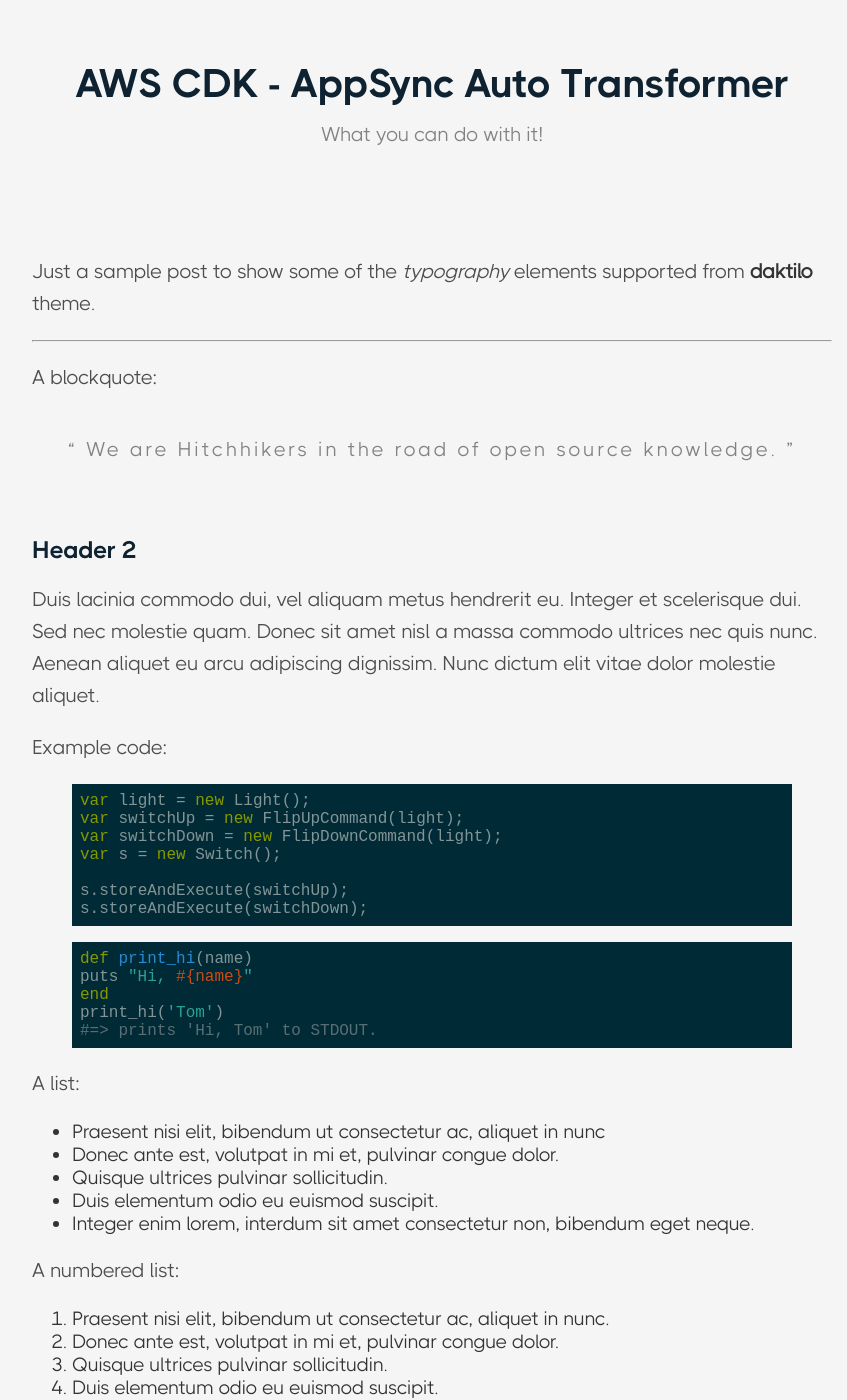
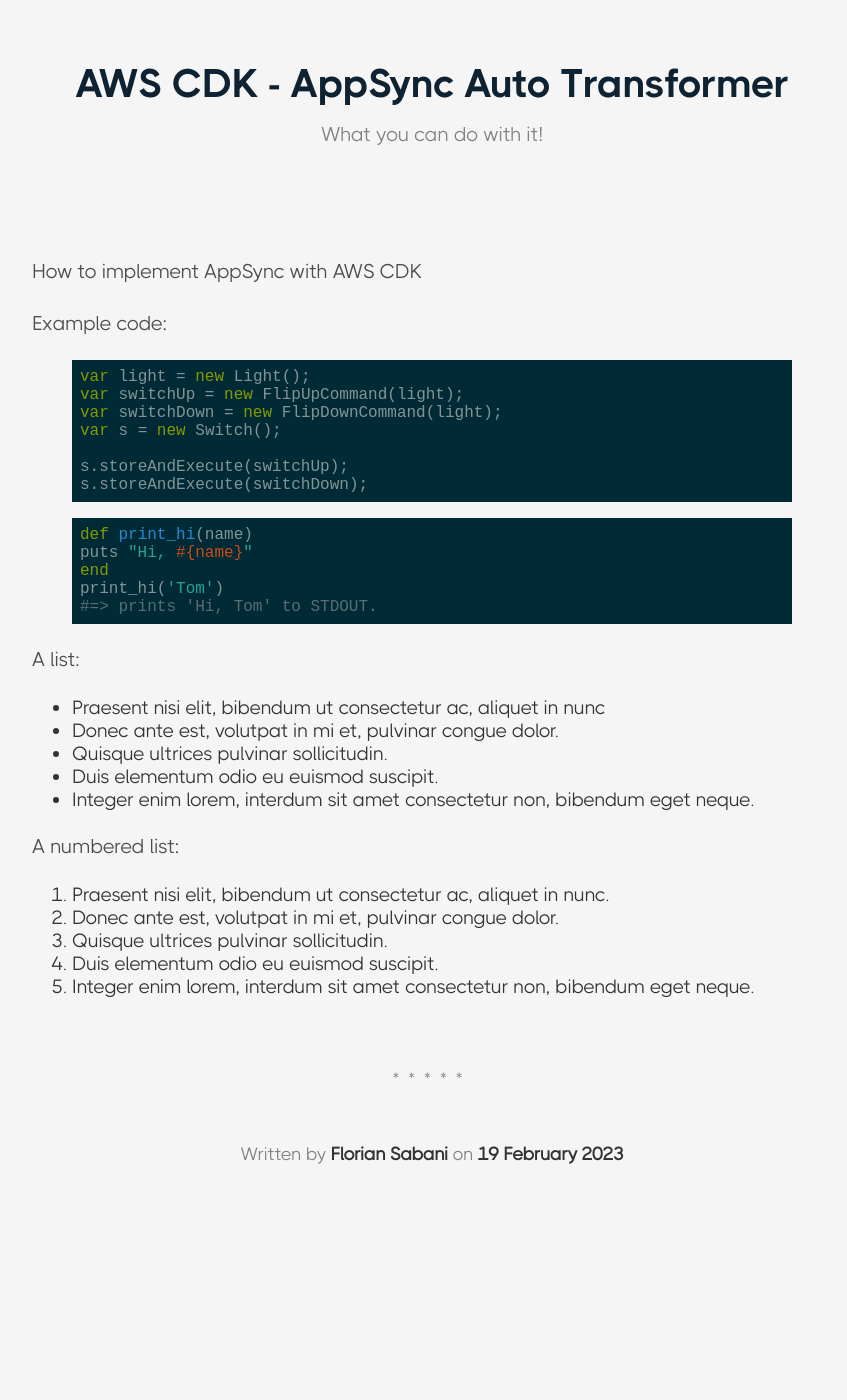
Before and after one commit to fl0wo/fl0wo.github.io, a Jekyll site: the page built from _posts/2023-02-18-aws-app-sync-auto-transformer.markdown, in a window 1280 px wide and 1400 px high, scrolled down 456 px. Shown: the whole window, without its empty margins (208-1055 px from the left). Built offline with Jekyll 4.4.1, drawn with Linux system fonts in a browser that asks for light colours; after the commit the page ends 1722 px from its top, so only the background shows below that; some of the changed text lies outside the part shown.

Commit message:
Updated sequences

```diff
--- a/_posts/2023-02-18-aws-app-sync-auto-transformer.markdown
+++ b/_posts/2023-02-18-aws-app-sync-auto-transformer.markdown
@@ -6,19 +6,8 @@
 categories: [tools]
 ---
 
-Just a sample post to show some of the *typography* elements supported from
-**daktilo** theme.
 
-___
-
-A blockquote:
-
-> We are Hitchhikers in the road of open source knowledge.
-
-## Header 2
-
-Duis lacinia commodo dui, vel aliquam metus hendrerit eu. Integer et scelerisque dui. Sed nec molestie quam. Donec sit amet nisl a massa commodo ultrices nec quis nunc. Aenean aliquet eu arcu adipiscing dignissim. Nunc dictum elit vitae dolor molestie aliquet.
-
+How to implement AppSync with AWS CDK
 
 Example code:
 
@@ -55,15 +44,3 @@
 3. Quisque ultrices pulvinar sollicitudin.
 4. Duis elementum odio eu euismod suscipit.
 5. Integer enim lorem, interdum sit amet consectetur non, bibendum eget neque.
-
-Definition list:
-
-Curabitur cursus magna eu sem cursus
-: ac ultrices urna pharetra.
-: Duis scelerisque ipsum eu luctus elementum.
-
-Pellentesque habitant morbi tristique senectus
-: Curabitur malesuada lacus ac gravida porttitor
-: Duis sodales feugiat lorem et mollis.
-
-Want to suggest something? Please [Send me a request](https://github.com/kronik3r/daktilo/issues/new).
```
Also changed, not shown: _posts/2020-09-10-fav-sentences.markdown (+11 -0 lines).
